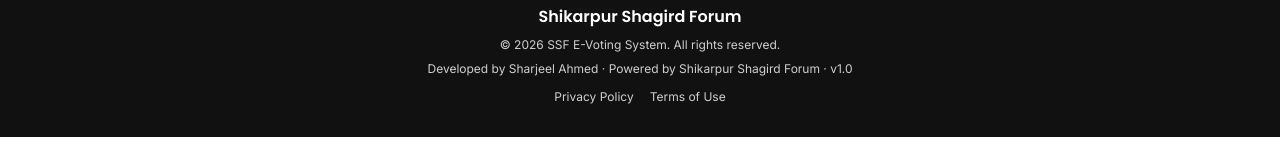
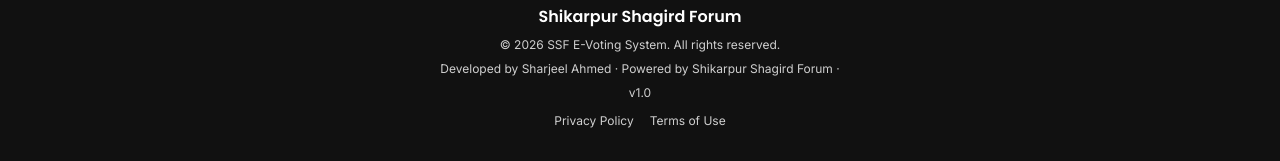
Before and after one commit to sharjeelahmed-928/ssf-e-voting, a plain HTML site: page frontend/index.html in a window 1280 px wide. Shown: the part 875-1036 px from the top of the page. Before the commit the page ends 1012 px from the top, so only its background shows below. Drawn offline with nearby package versions, Linux system fonts and the light colour scheme; no server answers.

Commit message:
Update footer text in index.html

```diff
--- a/frontend/index.html
+++ b/frontend/index.html
@@ -76,7 +76,8 @@
     <img src="ssf-logo.png" alt="SSF Logo" class="w-10 h-10 rounded-full object-cover" />
     <p class="font-display font-semibold text-white">Shikarpur Shagird Forum</p>
     <p class="text-xs">&copy; <span id="footer-year"></span> SSF E-Voting System. All rights reserved.</p>
-    <p class="text-xs">Developed by Sharjeel Ahmed &middot; Powered by Shikarpur Shagird Forum &middot; v1.0</p>
+    <p class="text-xs">Developed by Sharjeel Ahmed &middot; Powered by Shikarpur Shagird Forum &middot;</p>
+    <p class="text-xs">v1.0</p>
     <div class="flex gap-4 text-xs mt-1">
       <a href="#" class="hover:text-gold transition">Privacy Policy</a>
       <a href="#" class="hover:text-gold transition">Terms of Use</a>
```
